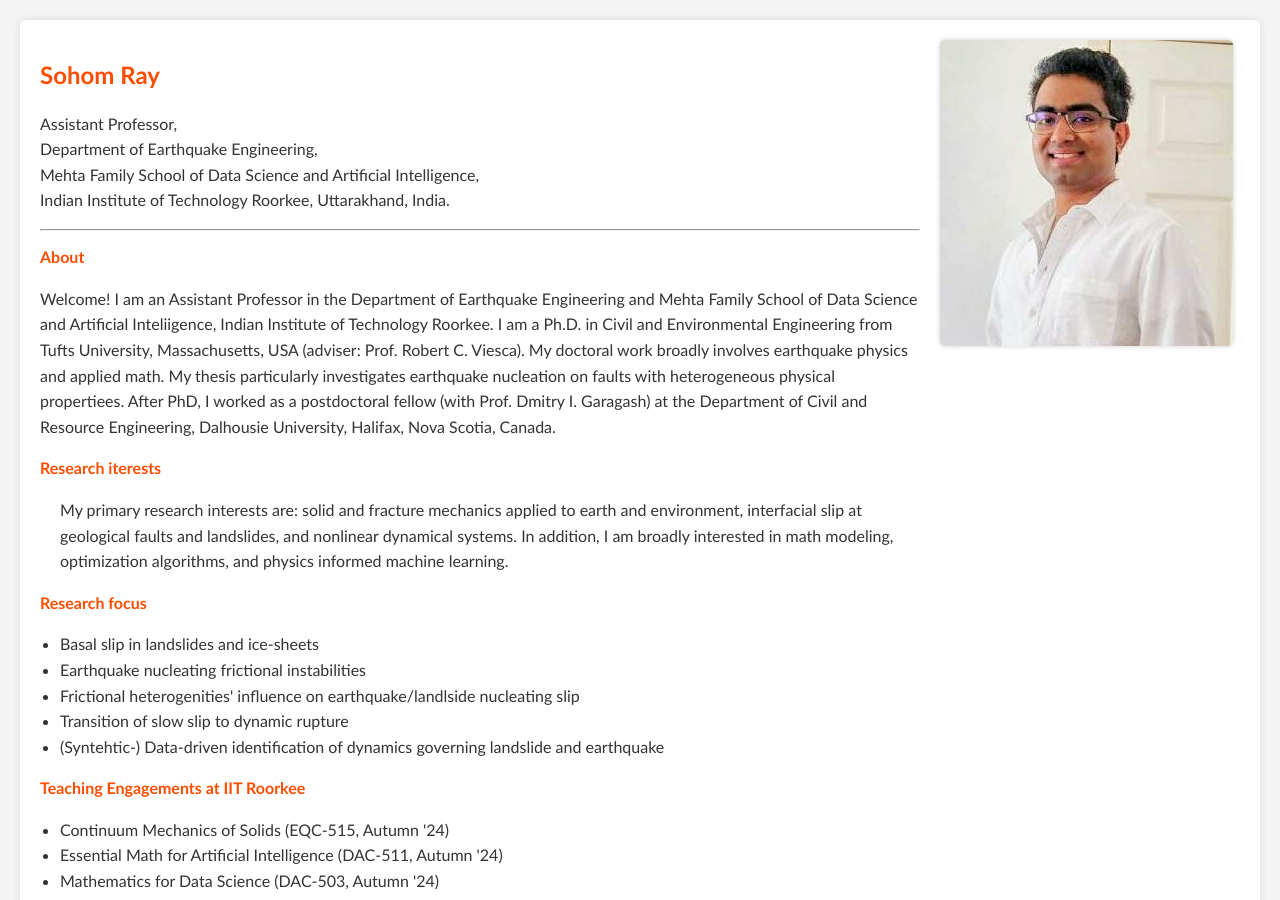
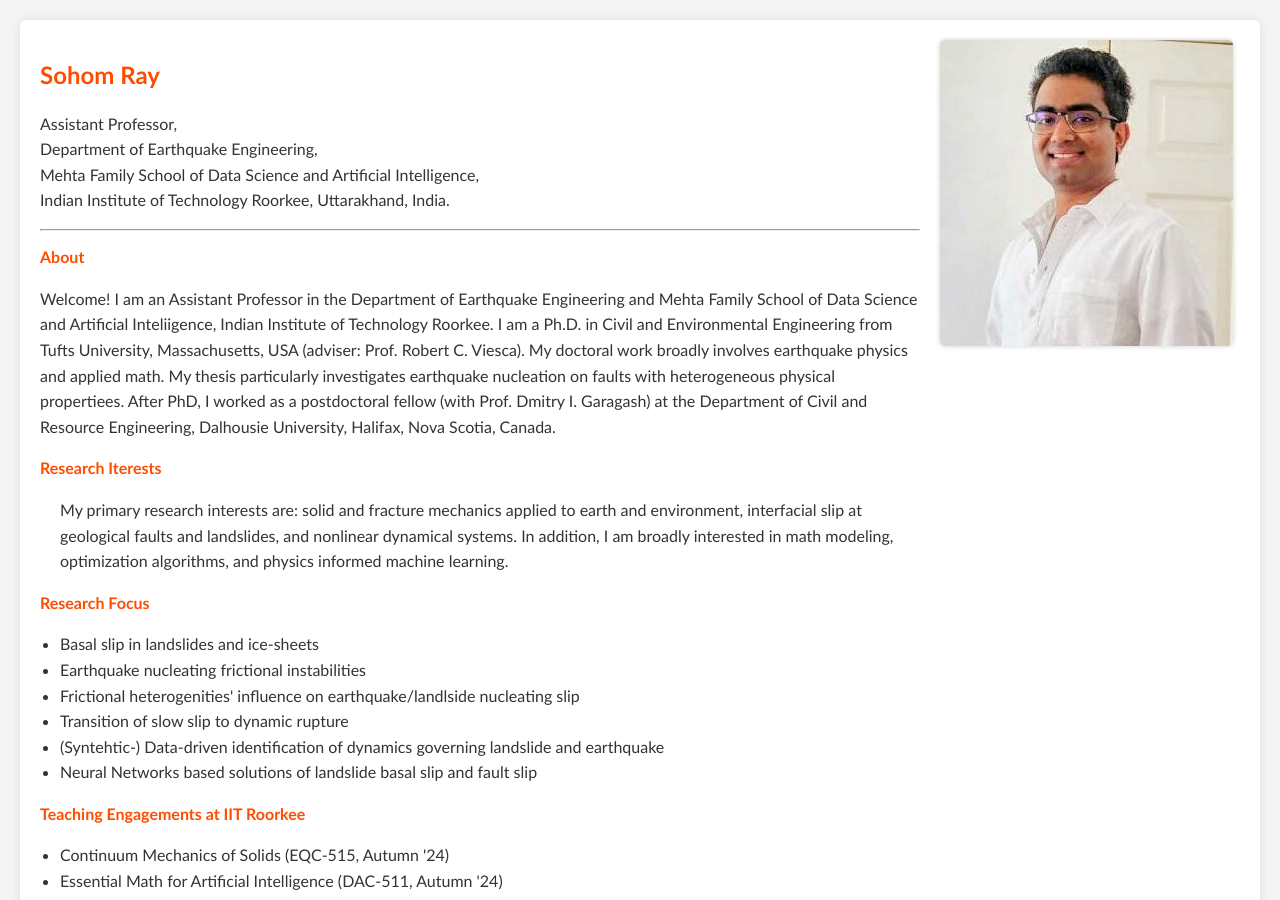
Before and after one commit to RaySohom/q, a Jekyll site: the page index.html, which Jekyll copies as it is, in a window 1280 px wide and 900 px high. Built offline with Jekyll 4.4.1, drawn with Linux system fonts in a browser that asks for light colours; some web fonts are replaced.

Commit message:
Update index.html

```diff
--- a/index.html
+++ b/index.html
@@ -17,16 +17,18 @@
                 I am a Ph.D. in Civil and Environmental Engineering from Tufts University, Massachusetts, USA (adviser: Prof. Robert C. Viesca). My doctoral work broadly involves earthquake physics and applied math.
                 My thesis particularly investigates earthquake nucleation on faults with heterogeneous physical propertiees.
                 After PhD, I worked as a postdoctoral fellow (with Prof. Dmitry I. Garagash) at the Department of Civil and Resource Engineering, Dalhousie University, Halifax, Nova Scotia, Canada.
-<h2> Research iterests</h2>
+<h2> Research Iterests</h2>
 <ul> My primary research interests are: solid and fracture mechanics applied to earth and environment, interfacial slip at geological faults and landslides, and nonlinear dynamical systems. In addition, I am broadly interested in
 math modeling, optimization algorithms, and physics informed machine learning.</ul>
-<h2> Research focus</h2>
+<h2> Research Focus</h2>
 <ul>
     <li> Basal slip in landslides and ice-sheets</li>
     <li> Earthquake nucleating frictional instabilities</li>
     <li> Frictional heterogenities' influence on earthquake/landlside nucleating slip</li>
     <li> Transition of slow slip to dynamic rupture</li>
     <li> (Syntehtic-) Data-driven identification of dynamics governing landslide and earthquake </li>
+    <li> Neural Networks based solutions of landslide basal slip and fault slip</li>
+
 </ul>
 
 
```
